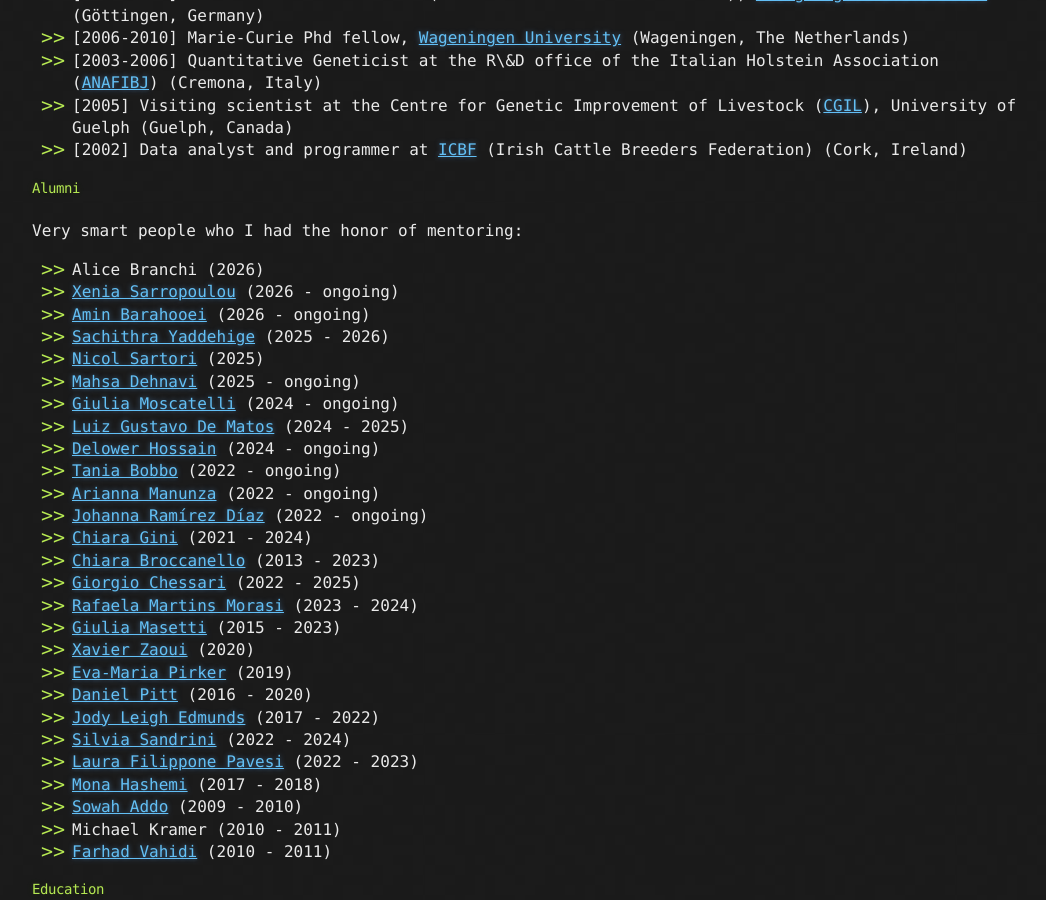
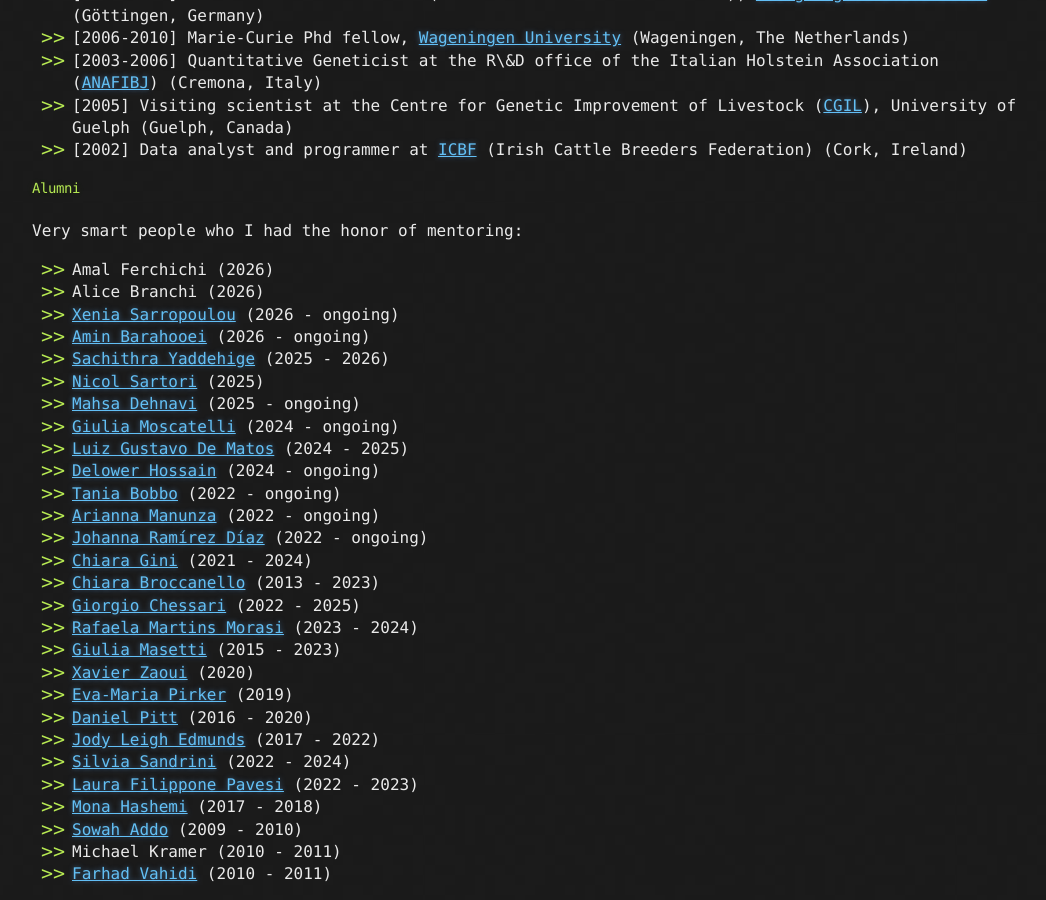
Before and after one commit to bioinformateachers/bioinformateachers.github.io, a Jekyll site: the page built from filippo.md, in a window 1280 px wide and 900 px high, scrolled down 2458 px. Shown: the whole window, without its empty margins (108-1154 px from the left). Built offline with Jekyll 4.4.1, drawn with Linux system fonts in a browser that asks for light colours; formulas are drawn with MathJax 3.

Commit message:
adding : Amal

```diff
--- a/filippo.md
+++ b/filippo.md
@@ -86,6 +86,7 @@ Current projects include: deep neural network models for image, sound, text and
 
 Very smart people who I had the honor of mentoring:
 
+- Amal Ferchichi (2026)
 - Alice Branchi (2026)
 - [Xenia Sarropoulou](https://imbbc.hcmr.gr/user/p-sarropoulou/) (2026 - ongoing)
 - [Amin Barahooei](https://www.researchgate.net/profile/Amin-Barahooei) (2026 - ongoing)
```
